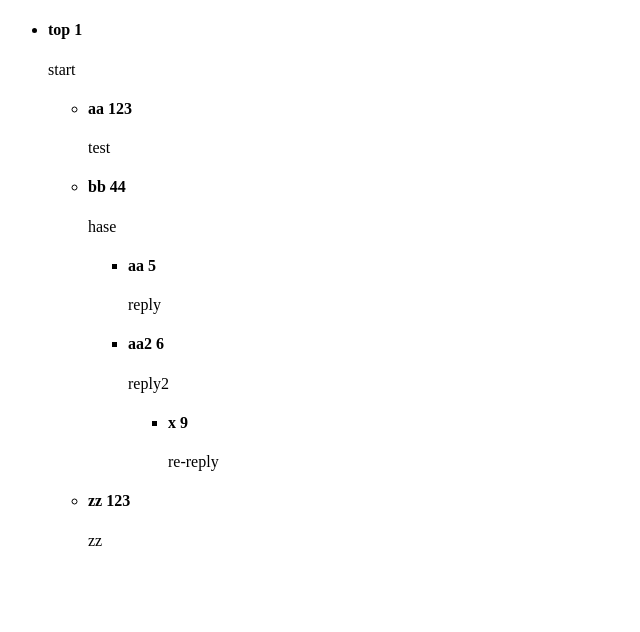
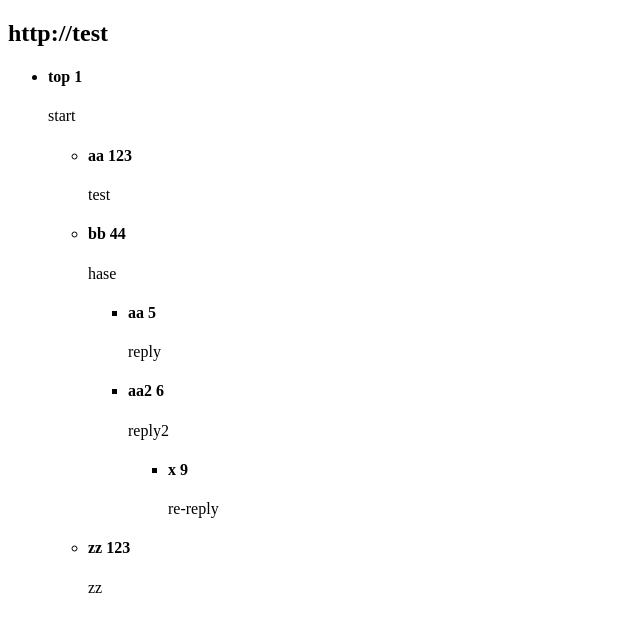
Before and after one commit to domm/senph-vue, a Vue app: page / in a window 1280 px wide. Shown: the top 632 px of the page, without its empty margins (0-640 px from the left). Built offline with nearby package versions, Linux system fonts and the light colour scheme.

Commit message:
start ShowTopic

```diff
--- a/src/App.vue
+++ b/src/App.vue
@@ -1,21 +1,21 @@
 <template>
   <div id="app">
-    <ul>
-      <ShowComment :comment="test"/>
-    </ul>
+    <ShowTopic :topic="topic"/>
   </div>
 </template>
 
 <script>
-import ShowComment from './components/ShowComment.vue'
+import ShowTopic from './components/ShowTopic.vue'
 
 export default {
   name: 'app',
   components: {
-    ShowComment
+    ShowTopic
   },
   data: function () { return {
-    test: {
+    topic: {
+      url:"http://test",
+      comments: [{
         ident:"1",
         username:"top",
         created:"1",
@@ -30,6 +30,7 @@ export default {
           ] },
           { ident:"7", username: "zz", created: "123", body: "zz", comments: [] },
         ]
+      }]
     }
   }
   }
--- /dev/null
+++ b/src/components/ShowTopic.vue
@@ -0,0 +1,25 @@
+<template>
+  <div>
+    <h2>{{ topic.url }}</h2>
+    <ul>
+      <ShowComment
+        v-for="c in topic.comments"
+        :comment="c"
+        :key="c.ident"
+      />
+    </ul>
+  </div>
+</template>
+
+<script>
+import ShowComment from './ShowComment.vue'
+export default {
+  name: 'ShowTopic',
+  components: {
+    ShowComment
+  },
+  props: [
+    'topic'
+  ]
+}
+</script>
```
Lines whose indentation alone changed are shown as unchanged.
